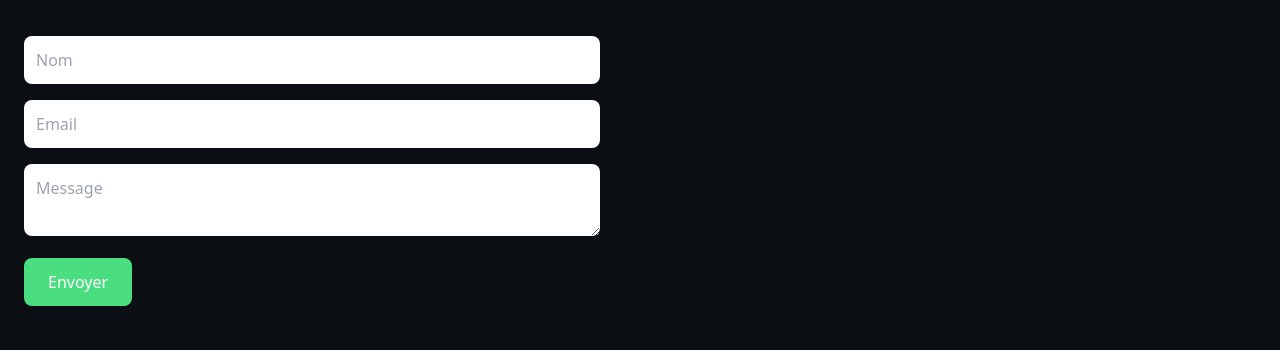
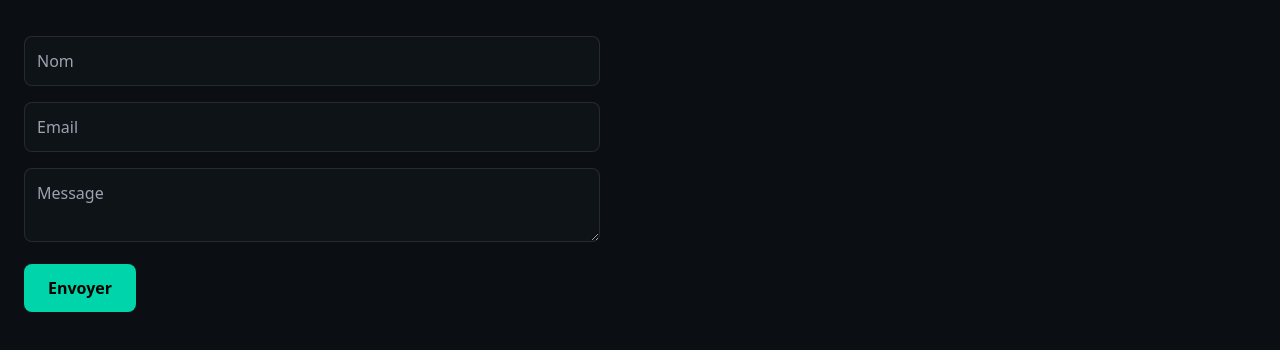
Before and after one commit to Joe-Wando/Portofolio, a website: page src/contact.html in a window 1280 px wide. Shown: the part 168-518 px from the top of the page. Drawn offline with nearby package versions, Linux system fonts and the light colour scheme.

Commit message:
ajout du style sombre au formulaire

```diff
--- a/src/contact.html
+++ b/src/contact.html
@@ -32,18 +32,25 @@
           <input
             type="text"
             placeholder="Nom"
-            class="w-full mb-4 p-3 rounded-lg"
+            class="w-full mb-4 p-3 rounded-lg bg-[#0e1318] border border-white/10 text-white"
           />
+
           <input
             type="email"
             placeholder="Email"
-            class="w-full mb-4 p-3 rounded-lg"
+            class="w-full mb-4 p-3 rounded-lg bg-[#0e1318] border border-white/10 text-white"
           />
+
           <textarea
             placeholder="Message"
-            class="w-full mb-4 p-3 rounded-lg"
+            class="w-full mb-4 p-3 rounded-lg bg-[#0e1318] border border-white/10 text-white"
           ></textarea>
-          <button class="px-6 py-3 bg-green-400 rounded-lg">Envoyer</button>
+
+          <button
+            class="px-6 py-3 bg-[#00d4aa] text-black font-bold rounded-lg"
+          >
+            Envoyer
+          </button>
         </form>
       </section>
     </main>
```
